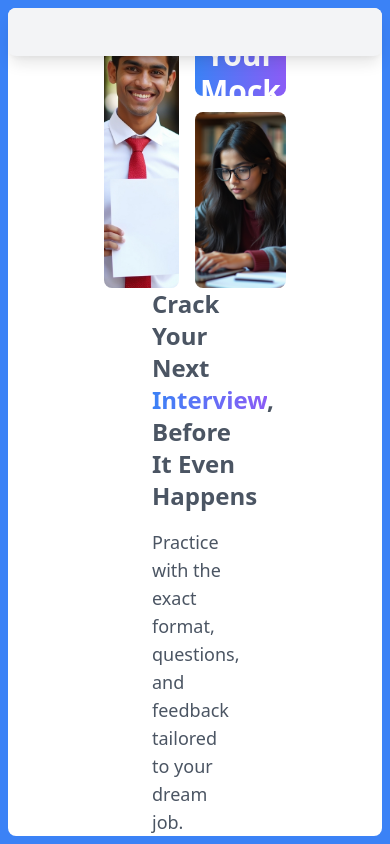
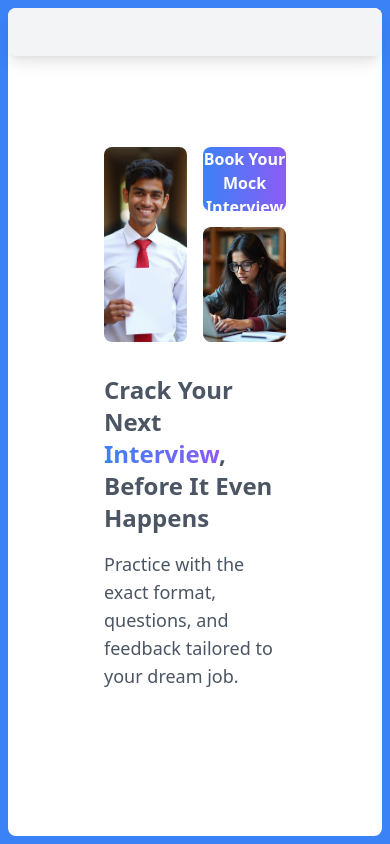
Before and after one commit to nvnjls/mock_zo, a React (Create React App) app: page / in a window 390 px wide. Built offline with nearby package versions, Linux system fonts and the light colour scheme.

Commit message:
modify landing page images for smaller screen

```diff
--- a/src/components/LandingPage.tsx
+++ b/src/components/LandingPage.tsx
@@ -5,7 +5,7 @@ const LandingPage = () => {
     return (
         <section className="flex flex-col md:flex-row h-screen pl-24 pr-24 w-full items-center justify-center">
             {/* Right Section: Images - Square container */}
-            <div className="w-full md:w-1/2 aspect-square gap-4 flex flex-row order-1 md:order-2">
+            <div className="w-full md:w-1/2 aspect-square gap-4 flex flex-row order-1 md:order-2 mb-8 md:mb-0">
                 {/* Vertical Image */}
                 <div className="w-1/2 h-full">
                     <img
@@ -18,7 +18,9 @@ const LandingPage = () => {
                 {/* Two Horizontal Images */}
                 <div className="w-1/2 flex flex-col gap-4">
                     <button className="btn bg-gradient-to-r from-primary to-secondary rounded-lg object-cover w-full h-1/3">
-                        <h1 className="text-3xl font-bold text-white">Book Your Mock Interview now</h1>
+                        <h1 className="text-md md:text-3xl font-bold text-white">
+                            Book Your Mock Interview now
+                        </h1>
                     </button>
                     <img
                         src={process.env.PUBLIC_URL + "/images/jpg/student2.jpg"}
@@ -29,7 +31,7 @@ const LandingPage = () => {
             </div>
 
             {/* Left Section: Text - Will appear below images on small screens */}
-            <div className="w-full md:w-1/2 text-gray-600 flex flex-col justify-center px-12 bg-white order-2 md:order-1">
+            <div className="w-full md:w-1/2 text-gray-600 flex flex-col justify-center md:px-12 bg-white order-2 md:order-1">
                 <h1 className="text-2xl md:text-6xl font-bold mb-4">
                     Crack Your Next <span className="gradient-text">Interview</span>, Before It Even Happens
                 </h1>
```
